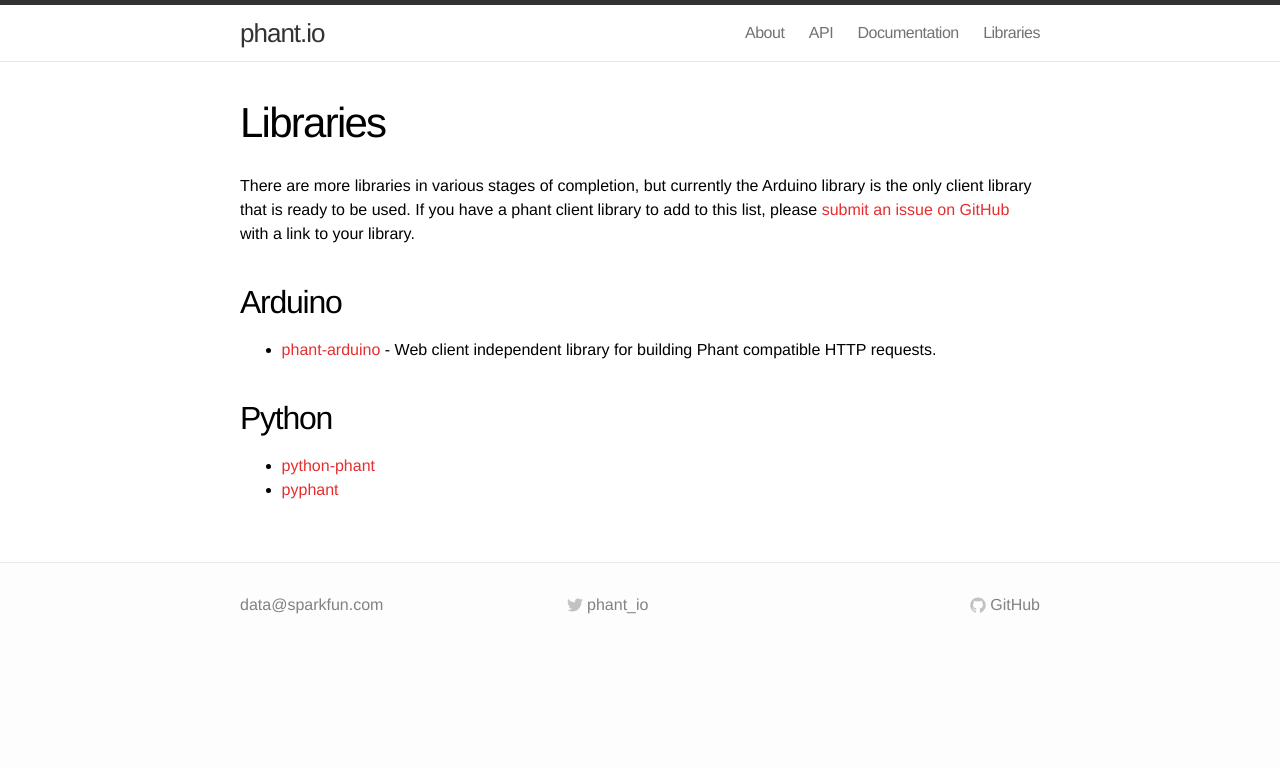
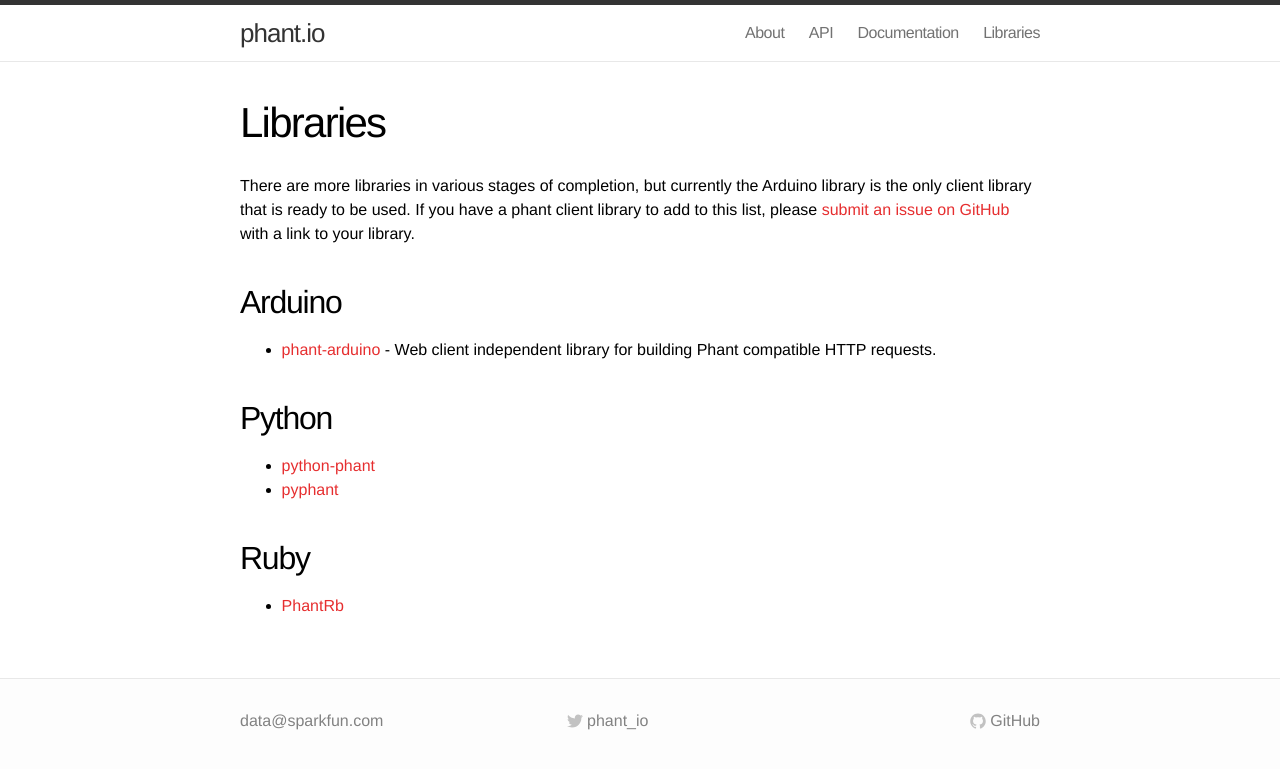
Before and after one commit to sparkfun/phant-docs, a Jekyll site: the page built from libraries.md, in a window 1280 px wide. Shown: the top 769 px of the page. Built offline with Jekyll 4.4.1, drawn with Linux system fonts in a browser that asks for light colours.

Commit message:
adds phantrb library

```diff
--- a/libraries.md
+++ b/libraries.md
@@ -19,3 +19,7 @@ Phant compatible HTTP requests.
 
 * [python-phant](https://github.com/matze/python-phant)
 * [pyphant](https://bitbucket.org/boomlinde/pyphant)
+
+## Ruby
+
+* [PhantRb](https://github.com/girishso/phant_rb)
```
